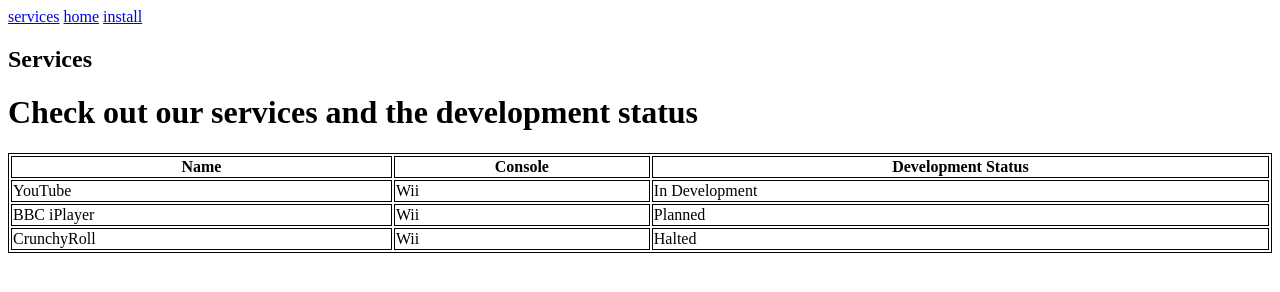
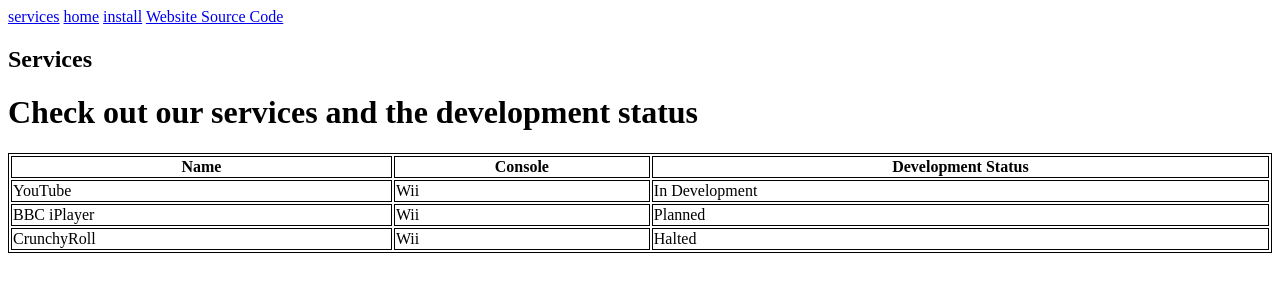
Before and after one commit to WiiConnect25/WiiConnect25.github.io, a plain HTML site: page services.html in a window 1280 px wide. Drawn offline with Linux system fonts and the light colour scheme.

Commit message:
Update services.html

```diff
--- a/services.html
+++ b/services.html
@@ -1,3 +1,4 @@
+ <title>Services - WiiConnect25</title>
 <style>
 table, th, td {
   border:1px solid black;
@@ -7,6 +8,7 @@ table, th, td {
 <a href="services">services</a>
 <a href="index.html">home</a>
 <a href="install.html">install</a>
+<a href="https://github.com/WiiConnect25/WiiConnect25.github.io">Website Source Code</a>
 
 <h2>Services</h2>
 <h1>Check out our services and the development status</h1>
```
